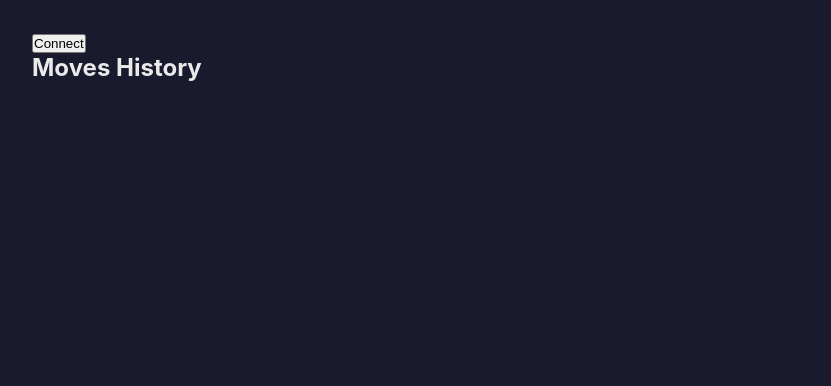
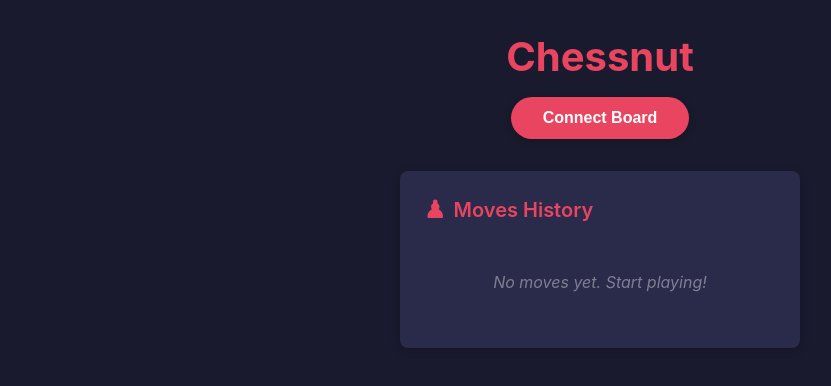
Before and after one commit to podlomar/chessnut, a React app: page / in a window 1280 px wide. Shown: the top 386 px of the page, without its empty margins (40-871 px from the left). Built offline with nearby package versions, Linux system fonts and the light colour scheme.

Commit message:
Enhance UI and styling for thie whole application, including header layout, button design, and moves history display

```diff
--- a/src/App.tsx
+++ b/src/App.tsx
@@ -20,9 +20,17 @@ export const App = () => {
 
   return (
     <div className="container">
-      <button onClick={handleConnect}>Connect</button>
-      {gameState !== null && <ChessBoard layout={gameState.chess.board()} />}
-      <MovesHistory history={gameState ? gameState.chess.history({ verbose: true }) : []} />
+      <header className="app-header">
+        <h1 className="app-title">Chessnut</h1>
+        <button className="connect-btn" onClick={handleConnect}>
+          Connect Board
+        </button>
+      </header>
+
+      <div className="game-container">
+        {gameState !== null && <ChessBoard layout={gameState.chess.board()} />}
+        <MovesHistory history={gameState ? gameState.chess.history({ verbose: true }) : []} />
+      </div>
     </div>
   );
 };
--- a/src/components/ChessBoard/styles.css
+++ b/src/components/ChessBoard/styles.css
@@ -1,26 +1,65 @@
-.chess-board {}
+.chess-board {
+  background-color: #2a2a4a;
+  padding: 0.75rem;
+  border-radius: 8px;
+  box-shadow: 0 2px 10px rgba(0, 0, 0, 0.2);
+}
 
 .row {
   display: flex;
 }
 
 .cell {
-  width: 3rem;
-  height: 3rem;
+  width: 2.5rem;
+  height: 2.5rem;
+  display: flex;
+  align-items: center;
+  justify-content: center;
+  transition: background-color 0.15s;
+}
+
+.row:first-child .cell:first-child {
+  border-top-left-radius: 4px;
+}
+
+.row:first-child .cell:last-child {
+  border-top-right-radius: 4px;
+}
+
+.row:last-child .cell:first-child {
+  border-bottom-left-radius: 4px;
+}
+
+.row:last-child .cell:last-child {
+  border-bottom-right-radius: 4px;
 }
 
 .row:nth-child(odd)>.cell:nth-child(odd) {
-  background-color: #ddd;
+  background-color: #f0d9b5;
 }
 
 .row:nth-child(odd)>.cell:nth-child(even) {
-  background-color: #999;
+  background-color: #b58863;
 }
 
 .row:nth-child(even)>.cell:nth-child(odd) {
-  background-color: #999;
+  background-color: #b58863;
 }
 
 .row:nth-child(even)>.cell:nth-child(even) {
-  background-color: #ddd;
+  background-color: #f0d9b5;
 }
+
+@media (min-width: 600px) {
+  .cell {
+    width: 3rem;
+    height: 3rem;
+  }
+}
+
+@media (min-width: 900px) {
+  .cell {
+    width: 3.5rem;
+    height: 3.5rem;
+  }
+}
--- a/src/components/ChessPiece/styles.css
+++ b/src/components/ChessPiece/styles.css
@@ -1,9 +1,14 @@
 .piece {
-  width: 3rem;
-  height: 3rem;
-  background-size: contain;
+  width: 100%;
+  height: 100%;
+  background-size: 85%;
   background-repeat: no-repeat;
   background-position: center;
+  transition: transform 0.15s;
+}
+
+.piece:hover {
+  transform: scale(1.1);
 }
 
 .wp {
--- a/src/components/MovesHistory/index.tsx
+++ b/src/components/MovesHistory/index.tsx
@@ -1,20 +1,58 @@
 import { Move } from "chess.js";
+import './styles.css';
 
 interface Props {
   history: Move[];
 }
 
+const pieceSymbols: Record<string, string> = {
+  k: '♚',
+  q: '♛',
+  r: '♜',
+  b: '♝',
+  n: '♞',
+  p: '♟',
+};
+
 export const MovesHistory = ({ history }: Props) => {
+  // Group moves into pairs (white, black)
+  const movePairs: { white: Move; black?: Move }[] = [];
+
+  for (let i = 0; i < history.length; i += 2) {
+    movePairs.push({
+      white: history[i],
+      black: history[i + 1],
+    });
+  }
+
   return (
     <div className="moves-history">
-      <h2>Moves History</h2>
-      <ul>
-        {history.map((move, index) => (
-          <li key={index}>
-            {move.san}
-          </li>
-        ))}
-      </ul>
+      <h2 className="moves-history__title">Moves History</h2>
+      {history.length === 0 ? (
+        <p className="moves-history__empty">No moves yet. Start playing!</p>
+      ) : (
+        <ul className="moves-history__list">
+          {movePairs.map((pair, index) => (
+            <li key={index} className="moves-history__row">
+              <span className="moves-history__number">{index + 1}.</span>
+              <span className="moves-history__move moves-history__move--white">
+                <span className="moves-history__move-icon">
+                  {pieceSymbols[pair.white.piece]}
+                </span>
+                {pair.white.san}
+              </span>
+              {pair.black && (
+                <span className="moves-history__move moves-history__move--black">
+                  <span className="moves-history__move-icon">
+                    {pieceSymbols[pair.black.piece]}
+                  </span>
+                  {pair.black.san}
+                </span>
+              )}
+            </li>
+          ))}
+        </ul>
+      )}
     </div>
   );
 };
--- /dev/null
+++ b/src/components/MovesHistory/styles.css
@@ -0,0 +1,112 @@
+.moves-history {
+  background-color: #2a2a4a;
+  border-radius: 8px;
+  padding: 1.5rem;
+  box-shadow: 0 2px 10px rgba(0, 0, 0, 0.2);
+  width: 100%;
+  max-width: 400px;
+}
+
+.moves-history__title {
+  font-size: 1.25rem;
+  font-weight: 600;
+  margin-bottom: 1rem;
+  color: #e94560;
+  display: flex;
+  align-items: center;
+  gap: 0.5rem;
+}
+
+.moves-history__title::before {
+  content: '♟';
+  font-size: 1.5rem;
+}
+
+.moves-history__list {
+  list-style: none;
+  max-height: 400px;
+  overflow-y: auto;
+  padding-right: 0.5rem;
+}
+
+.moves-history__list::-webkit-scrollbar {
+  width: 6px;
+}
+
+.moves-history__list::-webkit-scrollbar-track {
+  background: rgba(255, 255, 255, 0.05);
+  border-radius: 3px;
+}
+
+.moves-history__list::-webkit-scrollbar-thumb {
+  background: rgba(233, 69, 96, 0.5);
+  border-radius: 3px;
+}
+
+.moves-history__list::-webkit-scrollbar-thumb:hover {
+  background: rgba(233, 69, 96, 0.7);
+}
+
+.moves-history__row {
+  display: flex;
+  align-items: center;
+  padding: 0.5rem 0.75rem;
+  border-radius: 8px;
+  margin-bottom: 0.25rem;
+  transition: background-color 0.15s;
+}
+
+.moves-history__row:nth-child(odd) {
+  background: rgba(255, 255, 255, 0.03);
+}
+
+.moves-history__row:hover {
+  background: rgba(233, 69, 96, 0.15);
+}
+
+.moves-history__number {
+  font-size: 0.875rem;
+  color: rgba(255, 255, 255, 0.4);
+  min-width: 2rem;
+  font-weight: 500;
+}
+
+.moves-history__move {
+  display: flex;
+  align-items: center;
+  gap: 0.25rem;
+  flex: 1;
+  min-width: 4.5rem;
+  font-family: 'SF Mono', 'Monaco', 'Inconsolata', 'Roboto Mono', monospace;
+  font-size: 0.95rem;
+}
+
+.moves-history__move--white {
+  color: #f0d9b5;
+}
+
+.moves-history__move--black {
+  color: #b58863;
+}
+
+.moves-history__move-icon {
+  font-size: 1.1rem;
+  opacity: 0.8;
+}
+
+.moves-history__empty {
+  text-align: center;
+  padding: 2rem 1rem;
+  color: rgba(255, 255, 255, 0.4);
+  font-style: italic;
+}
+
+@media (min-width: 900px) {
+  .moves-history {
+    min-width: 300px;
+  }
+
+  .moves-history__list {
+    max-height: 500px;
+  }
+}
--- a/src/styles.css
+++ b/src/styles.css
@@ -22,3 +22,52 @@ body {
   margin: 0 auto;
   padding: 2rem;
 }
+
+.app-header {
+  text-align: center;
+  margin-bottom: 2rem;
+}
+
+.app-title {
+  font-size: 2.5rem;
+  font-weight: 700;
+  color: #e94560;
+  margin-bottom: 1rem;
+}
+
+.connect-btn {
+  background-color: #e94560;
+  color: white;
+  border: none;
+  padding: 0.75rem 2rem;
+  font-size: 1rem;
+  font-weight: 600;
+  border-radius: 50px;
+  cursor: pointer;
+  transition: transform 0.2s, box-shadow 0.2s;
+  box-shadow: 0 2px 8px rgba(0, 0, 0, 0.2);
+}
+
+.connect-btn:hover {
+  transform: translateY(-2px);
+  box-shadow: 0 4px 12px rgba(0, 0, 0, 0.25);
+}
+
+.connect-btn:active {
+  transform: translateY(0);
+}
+
+.game-container {
+  display: flex;
+  flex-direction: column;
+  align-items: center;
+  gap: 2rem;
+}
+
+@media (min-width: 900px) {
+  .game-container {
+    flex-direction: row;
+    align-items: flex-start;
+    justify-content: center;
+  }
+}
```
